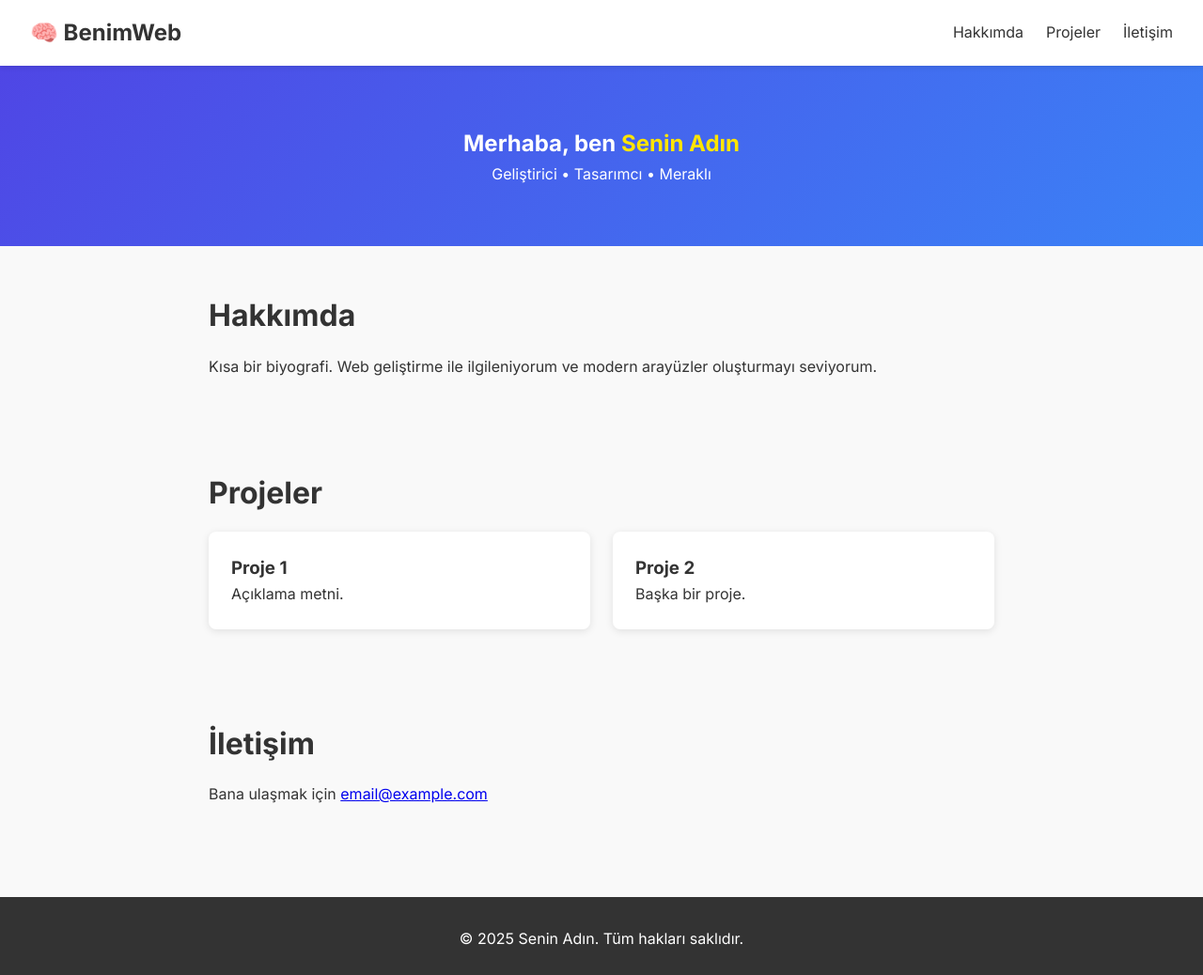
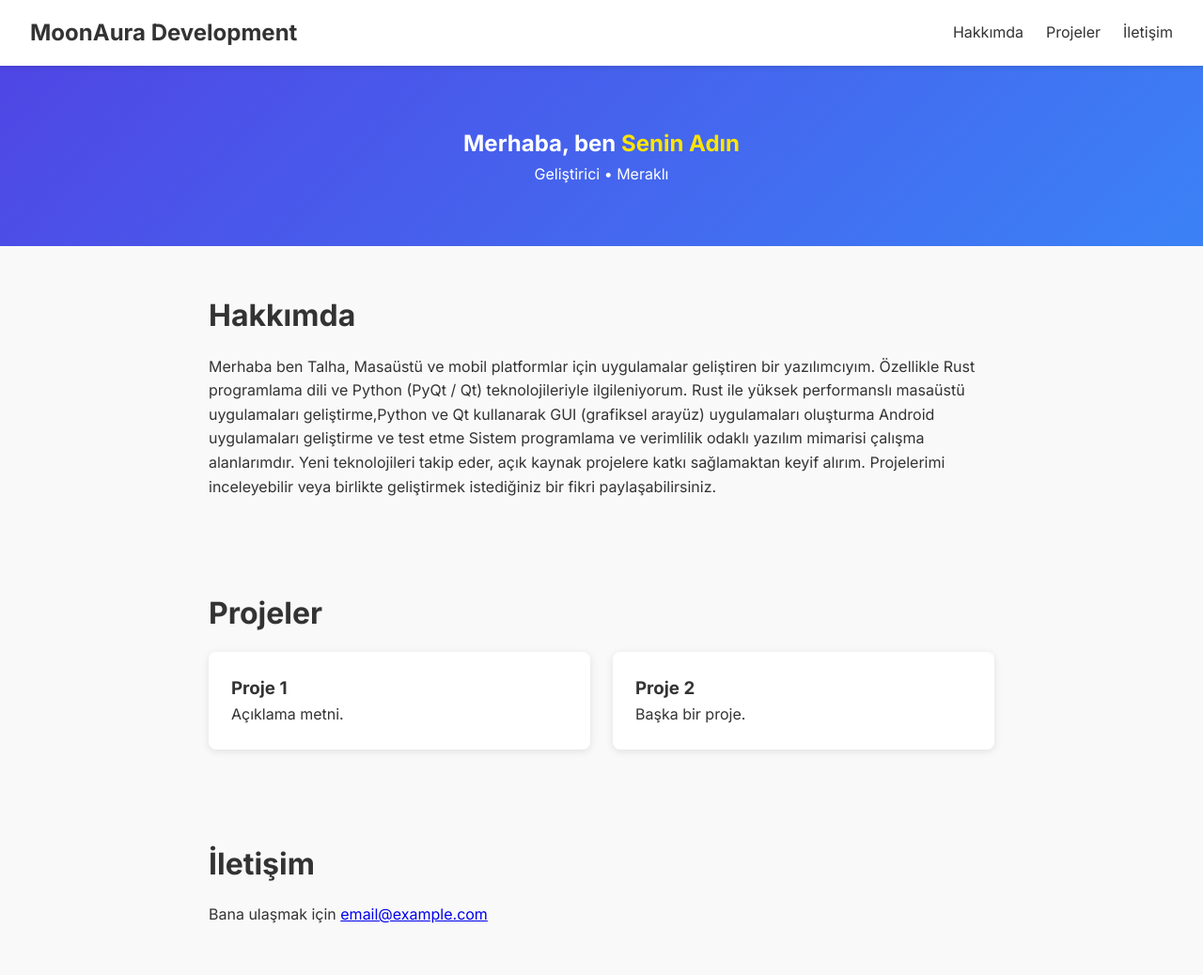
Before and after one commit to MoonAuraDev/page, a plain HTML site: page index.html in a window 1280 px wide. Shown: the top 1038 px of the page at 94% size. Drawn offline with Linux system fonts and the light colour scheme.

Commit message:
Update index.html

```diff
--- a/index.html
+++ b/index.html
@@ -3,14 +3,14 @@
 <head>
   <meta charset="UTF-8" />
   <meta name="viewport" content="width=device-width, initial-scale=1.0" />
-  <title>Benim Modern Web Sayfam</title>
+  <title>MoonAura Development</title>
   <link rel="stylesheet" href="style.css" />
   <link href="https://fonts.googleapis.com/css2?family=Inter:wght@400;700&display=swap" rel="stylesheet">
 </head>
 <body>
   <header>
     <nav class="navbar">
-      <div class="logo">🧠 BenimWeb</div>
+      <div class="logo"> MoonAura Development</div>
       <ul class="nav-links">
         <li><a href="#hakkimda">Hakkımda</a></li>
         <li><a href="#projeler">Projeler</a></li>
@@ -21,12 +21,15 @@
 
   <section class="hero">
     <h1>Merhaba, ben <span>Senin Adın</span></h1>
-    <p>Geliştirici • Tasarımcı • Meraklı</p>
+    <p>Geliştirici • Meraklı</p>
   </section>
 
   <section id="hakkimda" class="about">
     <h2>Hakkımda</h2>
-    <p>Kısa bir biyografi. Web geliştirme ile ilgileniyorum ve modern arayüzler oluşturmayı seviyorum.</p>
+    <p>Merhaba ben Talha, Masaüstü ve mobil platformlar için uygulamalar geliştiren bir yazılımcıyım.
+Özellikle Rust programlama dili ve Python (PyQt / Qt) teknolojileriyle ilgileniyorum. Rust ile yüksek performanslı masaüstü uygulamaları geliştirme,Python ve Qt kullanarak GUI (grafiksel arayüz) uygulamaları oluşturma
+Android uygulamaları geliştirme ve test etme Sistem programlama ve verimlilik odaklı yazılım mimarisi çalışma alanlarımdır. Yeni teknolojileri takip eder, açık kaynak projelere katkı sağlamaktan keyif alırım.
+Projelerimi inceleyebilir veya birlikte geliştirmek istediğiniz bir fikri paylaşabilirsiniz.</p>
   </section>
 
   <section id="projeler" class="projects">
```
